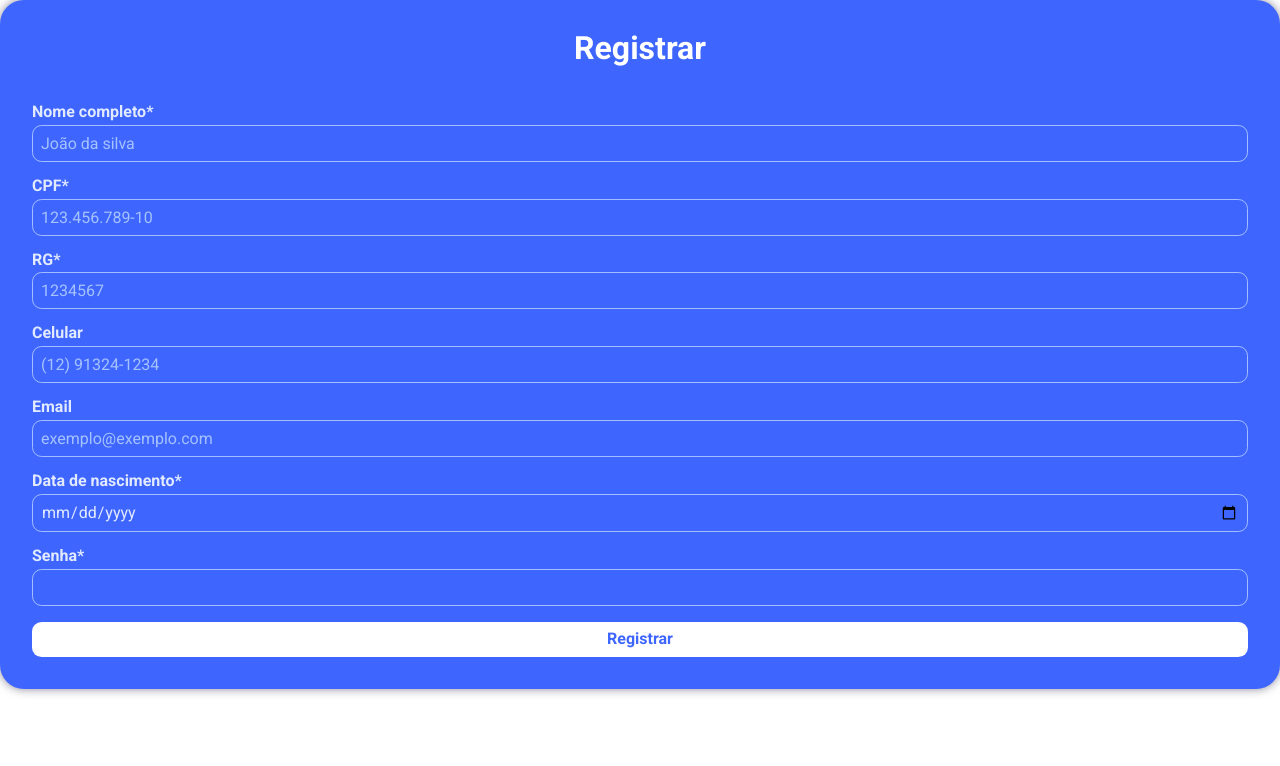
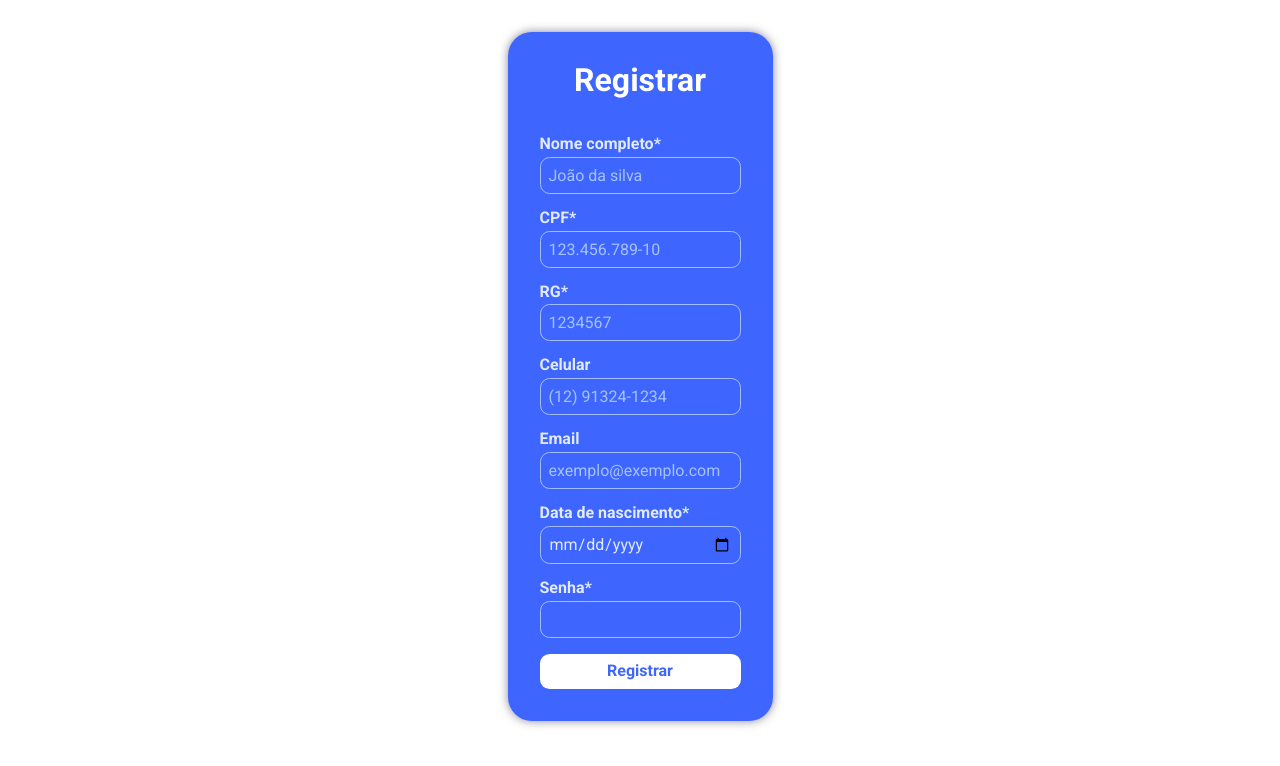
Before and after one commit to DenisLevy76/auth-frontend, a React (Vite) app: page /register in a window 1280 px wide. Shown: the top 766 px of the page. Built offline with nearby package versions, Linux system fonts and the light colour scheme.

Commit message:
007 - Adjusting register form position in RegisterPage and changing numeric inputs types

```diff
--- a/src/components/RegisterFormComponent/index.jsx
+++ b/src/components/RegisterFormComponent/index.jsx
@@ -8,9 +8,9 @@ export const RegisterFormComponent = () => (
     <FormRegister action="">
       <H1Component>Registrar</H1Component>
       <InputComponent id="fullName" labelText="Nome completo" required type="text" variant='dark' placeholder="João da silva" labelColor='#e2eaff'/>
-      <InputComponent id="CPF" labelText="CPF" required type="number" variant='dark' labelColor='#e2eaff' placeholder="123.456.789-10"/>
-      <InputComponent id="RG" labelText="RG" required type="number" variant='dark' labelColor='#e2eaff' placeholder="1234567"/>
-      <InputComponent id="cellphone" labelText="Celular" type="number" variant='dark' labelColor='#e2eaff' placeholder="(12) 91324-1234"/>
+      <InputComponent id="CPF" labelText="CPF" required type="numeric" variant='dark' labelColor='#e2eaff' placeholder="123.456.789-10"/>
+      <InputComponent id="RG" labelText="RG" required type="numeric" variant='dark' labelColor='#e2eaff' placeholder="1234567"/>
+      <InputComponent id="cellphone" labelText="Celular" type="numeric" variant='dark' labelColor='#e2eaff' placeholder="(12) 91324-1234"/>
       <InputComponent id="email" labelText="Email" type="email" variant='dark' labelColor='#e2eaff' placeholder="exemplo@exemplo.com"/>
       <InputComponent id="birthday" labelText="Data de nascimento" required type="date" variant='dark' labelColor='#e2eaff' placeholder="12/12/2012"/>
       <InputComponent id="password" labelText="Senha" required type="text" variant='dark' labelColor='#e2eaff'/>
--- a/src/pages/RegisterPage/index.jsx
+++ b/src/pages/RegisterPage/index.jsx
@@ -1,7 +1,10 @@
+import { InvisibleContainerComponent } from '../../components/InvisibleContainerComponent';
 import { RegisterFormComponent } from '../../components/RegisterFormComponent';
 
 export const RegisterPage = () => (
   <>
+  <InvisibleContainerComponent>
     <RegisterFormComponent />
+  </InvisibleContainerComponent>
   </>
 )
```
